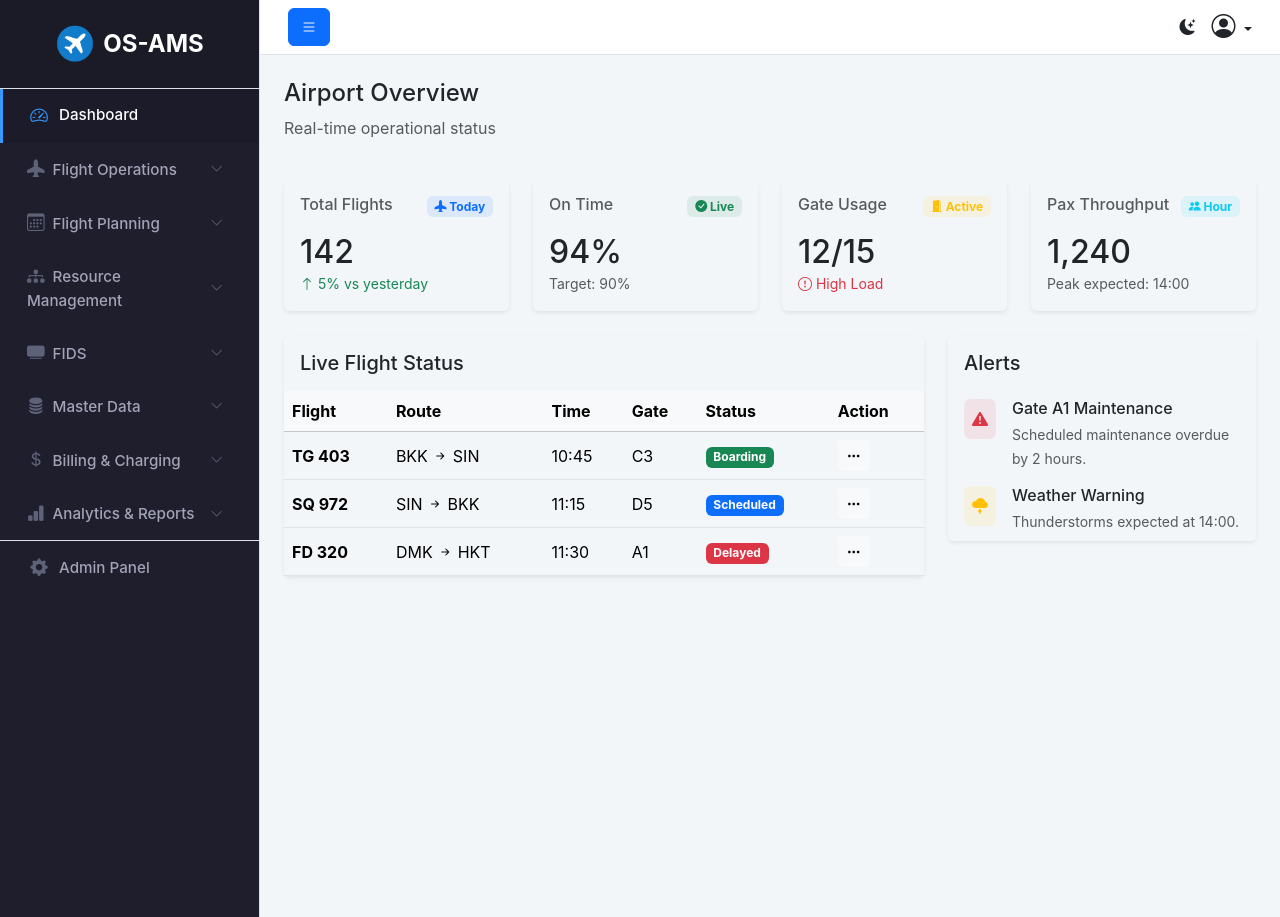
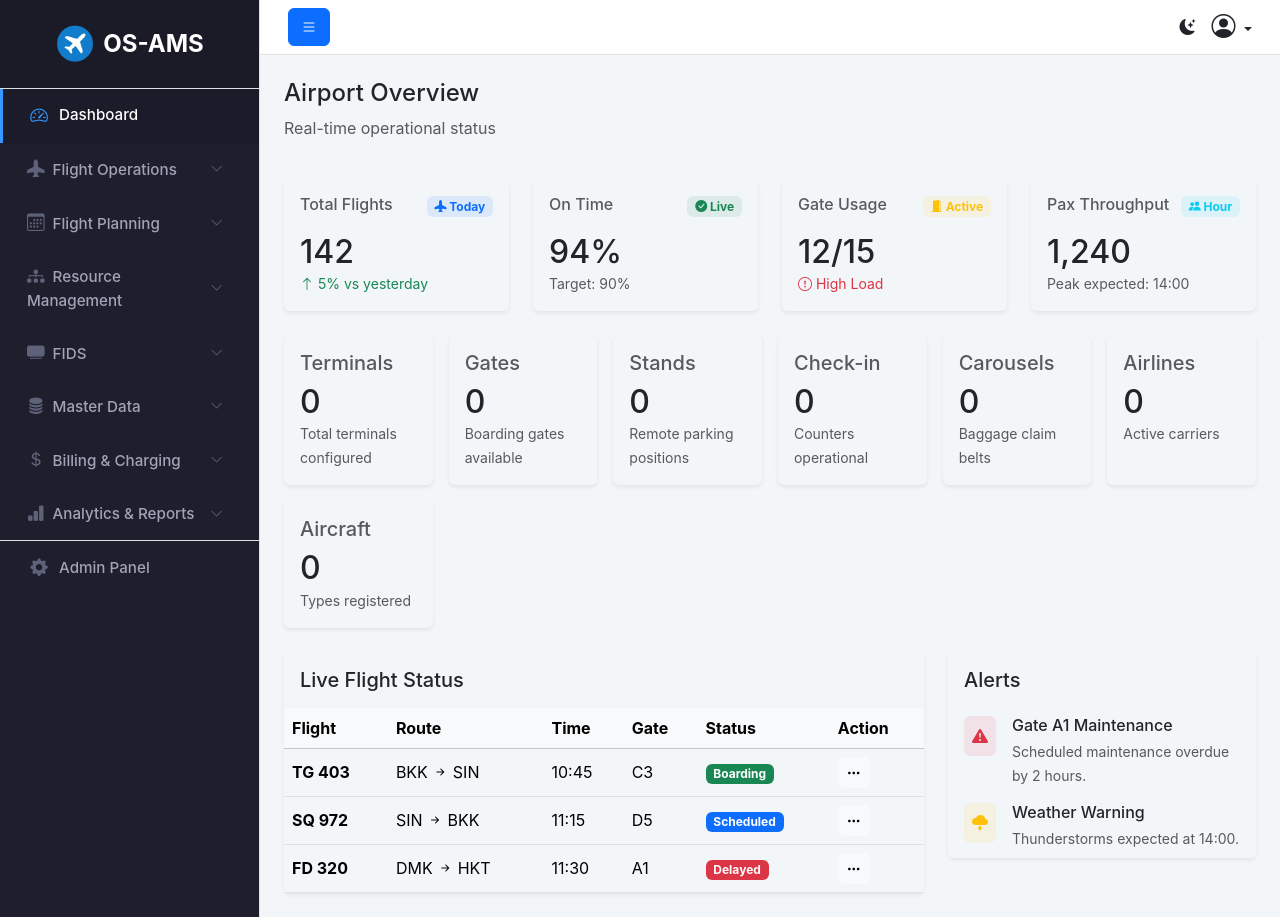
Before and after one commit to Iotonix/osams, a Django app: page / in a window 1280 px wide. Run offline with Django 5.2, Linux system fonts and the light colour scheme; the visitor is signed in with stand-in values (Sample User, id 1); data that the repository does not hold is empty; some libraries are stand-ins or nearby versions.

Commit message:
Add infrastructure overview to dashboard: display counts for terminals, gates, stands, check-in counters, carousels, airlines, and aircraft types

```diff
--- a/core_app/views.py
+++ b/core_app/views.py
@@ -2,6 +2,7 @@ from django.shortcuts import render, redirect
 from django.contrib.auth import authenticate, login, logout
 from django.contrib.auth.decorators import login_required
 from django.contrib import messages
+from masterdata.models import Terminal, Gate, Stand, CheckInCounter, BaggageCarousel, Airline, AircraftType
 
 
 def user_login(request):
@@ -31,4 +32,13 @@ def user_logout(request):
 
 @login_required
 def dashboard(request):
-    return render(request, "index.html")
+    context = {
+        "terminal_count": Terminal.objects.count(),
+        "gate_count": Gate.objects.count(),
+        "stand_count": Stand.objects.count(),
+        "checkin_count": CheckInCounter.objects.count(),
+        "carousel_count": BaggageCarousel.objects.count(),
+        "airline_count": Airline.objects.count(),
+        "aircraft_count": AircraftType.objects.count(),
+    }
+    return render(request, "index.html", context)
--- a/templates/index.html
+++ b/templates/index.html
@@ -60,6 +60,73 @@
                 </div>
                 <h2 class="card-title mb-0">1,240</h2>
                 <small class="text-muted">Peak expected: 14:00</small>
+            </div>
+        </div>
+    </div>
+</div>
+
+<!-- Infrastructure Overview -->
+<div class="row row-cols-1 row-cols-md-3 row-cols-xl-6 g-3 mb-4">
+    <div class="col">
+        <div class="card shadow-sm border-0 h-100">
+            <div class="card-body">
+                <h5 class="card-title text-muted mb-2">Terminals</h5>
+                <h2 class="mb-0">{{ terminal_count }}</h2>
+                <small class="text-muted">Total terminals configured</small>
+            </div>
+        </div>
+    </div>
+    <div class="col">
+        <div class="card shadow-sm border-0 h-100">
+            <div class="card-body">
+                <h5 class="card-title text-muted mb-2">Gates</h5>
+                <h2 class="mb-0">{{ gate_count }}</h2>
+                <small class="text-muted">Boarding gates available</small>
+            </div>
+        </div>
+    </div>
+    <div class="col">
+        <div class="card shadow-sm border-0 h-100">
+            <div class="card-body">
+                <h5 class="card-title text-muted mb-2">Stands</h5>
+                <h2 class="mb-0">{{ stand_count }}</h2>
+                <small class="text-muted">Remote parking positions</small>
+            </div>
+        </div>
+    </div>
+    <div class="col">
+        <div class="card shadow-sm border-0 h-100">
+            <div class="card-body">
+                <h5 class="card-title text-muted mb-2">Check-in</h5>
+                <h2 class="mb-0">{{ checkin_count }}</h2>
+                <small class="text-muted">Counters operational</small>
+            </div>
+        </div>
+    </div>
+    <div class="col">
+        <div class="card shadow-sm border-0 h-100">
+            <div class="card-body">
+                <h5 class="card-title text-muted mb-2">Carousels</h5>
+                <h2 class="mb-0">{{ carousel_count }}</h2>
+                <small class="text-muted">Baggage claim belts</small>
+            </div>
+        </div>
+    </div>
+    <div class="col">
+        <div class="card shadow-sm border-0 h-100">
+            <div class="card-body">
+                <h5 class="card-title text-muted mb-2">Airlines</h5>
+                <h2 class="mb-0">{{ airline_count }}</h2>
+                <small class="text-muted">Active carriers</small>
+            </div>
+        </div>
+    </div>
+    <div class="col">
+        <div class="card shadow-sm border-0 h-100">
+            <div class="card-body">
+                <h5 class="card-title text-muted mb-2">Aircraft</h5>
+                <h2 class="mb-0">{{ aircraft_count }}</h2>
+                <small class="text-muted">Types registered</small>
             </div>
         </div>
     </div>
```
